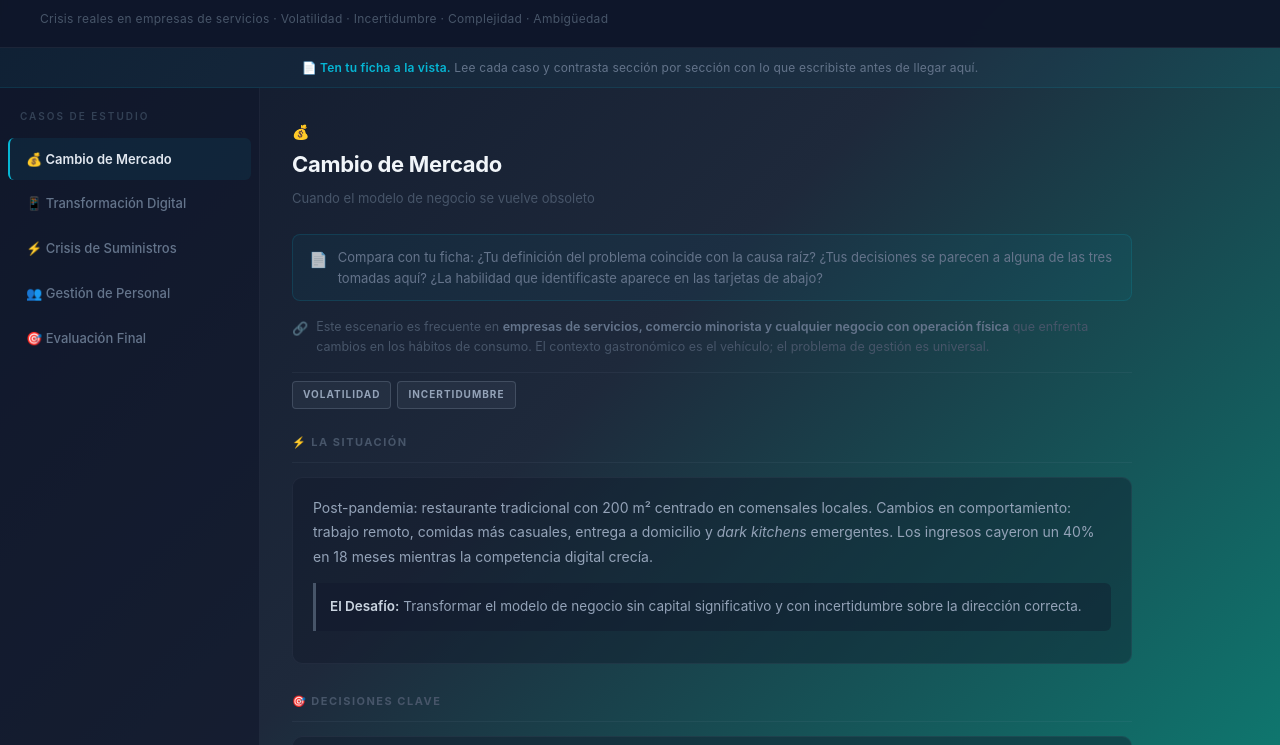
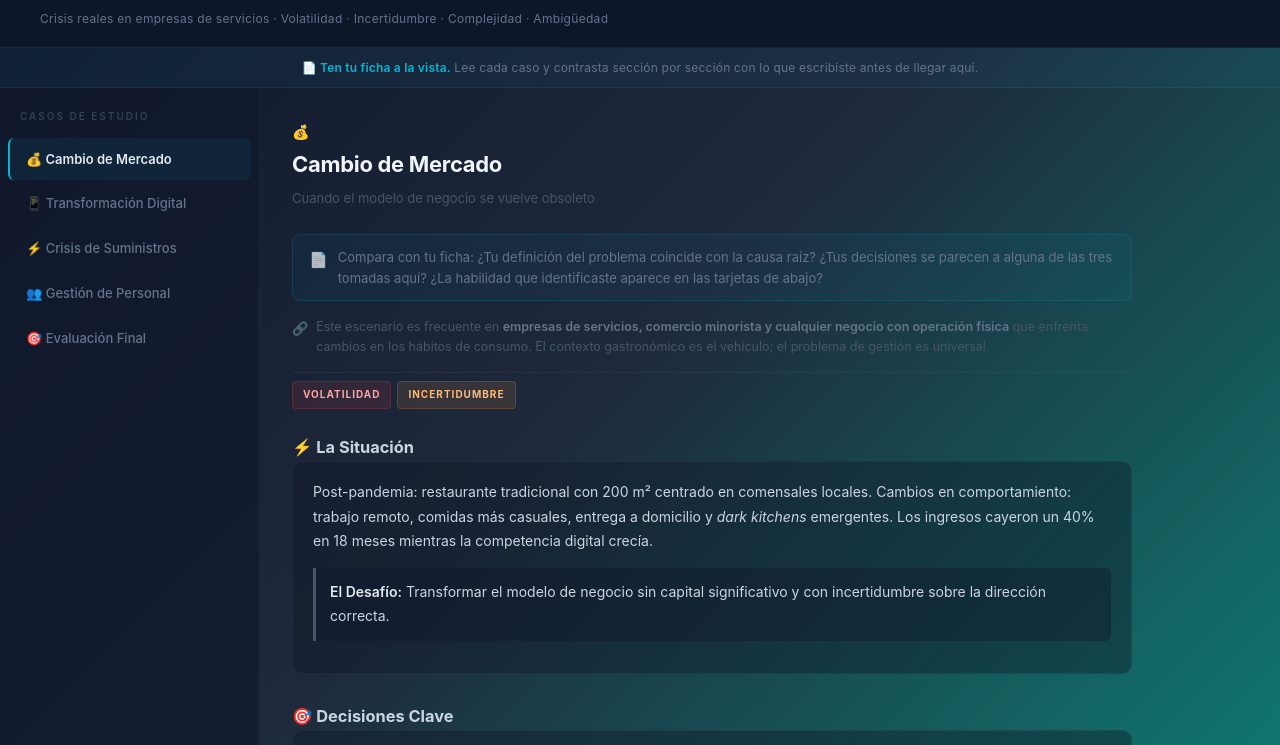
Before and after one commit to CecilCR/NAVEGADOR-DEL-CAOS, a plain HTML site: page index.html in a window 1280 px wide. Shown: the part 55-800 px from the top of the page. Drawn offline with Linux system fonts and the light colour scheme.

Commit message:
Update index.html

```diff
--- a/index.html
+++ b/index.html
@@ -14,7 +14,7 @@ html, body { height:100%; width:100%; }
 body {
   font-family: 'Inter', -apple-system, BlinkMacSystemFont, 'Segoe UI', sans-serif;
   background: linear-gradient(135deg, #0f172a 0%, #1e293b 50%, #0f766e 100%);
-  color: #e2e8f0;
+  color: #cbd5e1;
   overflow: hidden;
   font-size: 14px;
   line-height: 1.75;
@@ -44,7 +44,7 @@ body {
   -webkit-text-fill-color: transparent;
   background-clip: text;
 }
-.header p { font-size:12px; color:#475569; letter-spacing: 0.3px; }
+.header p { font-size:12px; color:#64748b; letter-spacing: 0.3px; }
 
 /* ── USAGE BANNER ── */
 .usage-banner {
@@ -125,14 +125,11 @@ body {
   font-weight: 700;
   text-transform: uppercase;
   letter-spacing: 1px;
-  background: rgba(148,163,184,0.08);
-  color: #64748b;
-  border: 1px solid rgba(148,163,184,0.15);
 }
-.tag-volatility  { color:#94a3b8; border-color:rgba(148,163,184,0.25); }
-.tag-uncertainty { color:#94a3b8; border-color:rgba(148,163,184,0.25); }
-.tag-complexity  { color:#94a3b8; border-color:rgba(148,163,184,0.25); }
-.tag-ambiguity   { color:#94a3b8; border-color:rgba(148,163,184,0.25); }
+.tag-volatility  { background:rgba(239,68,68,0.12);  color:#fca5a5; border:1px solid rgba(239,68,68,0.2); }
+.tag-uncertainty { background:rgba(251,146,60,0.12); color:#fdba74; border:1px solid rgba(251,146,60,0.2); }
+.tag-complexity  { background:rgba(168,85,247,0.12); color:#d8b4fe; border:1px solid rgba(168,85,247,0.2); }
+.tag-ambiguity   { background:rgba(34,197,94,0.12);  color:#86efac; border:1px solid rgba(34,197,94,0.2); }
 
 /* ── BANNERS ── */
 .contrast-banner {
@@ -176,22 +173,22 @@ body {
 
 /* ── SECTIONS ── */
 .section { margin-bottom:28px; }
-.section-title {
+..section-title {
   font-size: 11px;
   font-weight: 700;
-  color: #475569;
+  color: #06b6d4;
   text-transform: uppercase;
   letter-spacing: 1.5px;
   margin-bottom: 14px;
   padding-bottom: 10px;
-  border-bottom: 1px solid rgba(148,163,184,0.08);
+  border-bottom: 1px solid rgba(6,182,212,0.15);
 }
 .section-content {
   background: rgba(15,23,42,0.4);
   border: 1px solid rgba(148,163,184,0.08);
   border-radius: 10px;
   padding: 18px 20px;
-  color: #94a3b8;
+  color: #cbd5e1;
   font-size: 14px;
 }
 .section-content p { margin-bottom:10px; }
@@ -204,10 +201,10 @@ body {
   padding: 12px 14px;
   border-radius: 0 6px 6px 0;
   margin: 14px 0;
-  font-size: 13.5px;
-  color: #94a3b8;
+  font-size: 14px;
+  color: #cbd5e1;
 }
-.challenge-box strong { color: #cbd5e1; font-weight: 600; }
+.challenge-box strong { color: #e2e8f0; font-weight: 600; }
 
 .decision-box {
   background: rgba(15,23,42,0.4);
@@ -215,8 +212,8 @@ body {
   padding: 12px 14px;
   border-radius: 0 6px 6px 0;
   margin: 10px 0;
-  font-size: 13.5px;
-  color: #94a3b8;
+  font-size: 14px;
+  color: #cbd5e1;
 }
 .decision-box strong { color: #e2e8f0; font-weight: 600; }
 
@@ -226,8 +223,8 @@ body {
   padding: 12px 14px;
   border-radius: 0 6px 6px 0;
   margin: 10px 0;
-  font-size: 13.5px;
-  color: #94a3b8;
+  font-size: 14px;
+  color: #cbd5e1;
 }
 .success-box strong { color: #6ee7b7; font-weight: 600; }
 
@@ -254,8 +251,7 @@ body {
   font-size: 13px;
   font-weight: 600;
 }
-.skill-card p { font-size: 12px; color: #475569; line-height: 1.5; }
-
+.skill-card p { font-size: 13px; color: #94a3b8; line-height: 1.5; }
 /* ── QUIZ ── */
 .quiz-container {
   background: rgba(15,23,42,0.5);
@@ -291,7 +287,7 @@ body {
 }
 .quiz-option:hover:not(.disabled) { border-color: rgba(6,182,212,0.4); background: rgba(6,182,212,0.04); }
 .quiz-option input[type="radio"]  { margin-right:10px; accent-color:#06b6d4; }
-.quiz-option label { cursor:pointer; color:#94a3b8; line-height:1.55; font-size:13.5px; }
+.quiz-option label { cursor:pointer; color:#cbd5e1; line-height:1.55; font-size:14px; }
 .quiz-option.disabled  { cursor:not-allowed; opacity:.65; }
 .quiz-option.correct   { border-color:rgba(110,231,183,0.4); background:rgba(110,231,183,0.05); }
 .quiz-option.correct label { color:#6ee7b7; }
```
